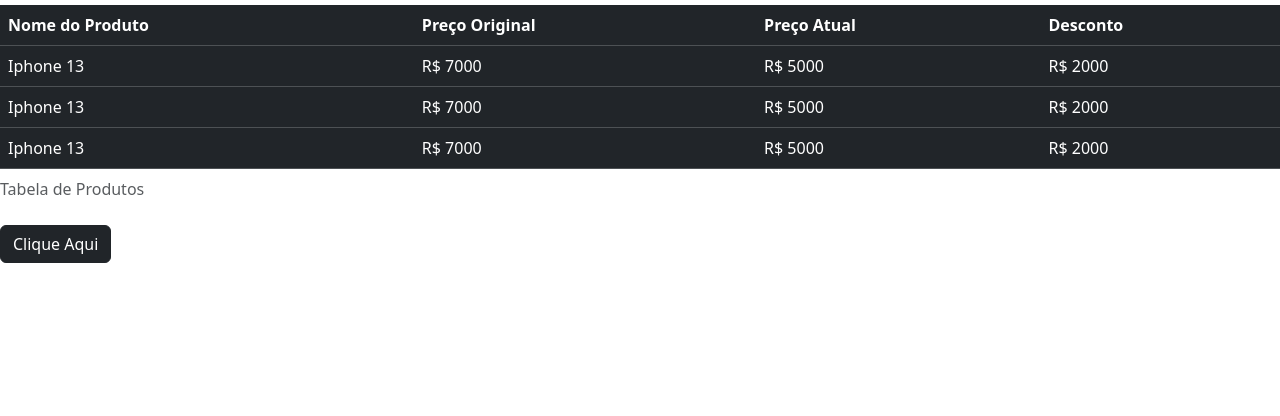
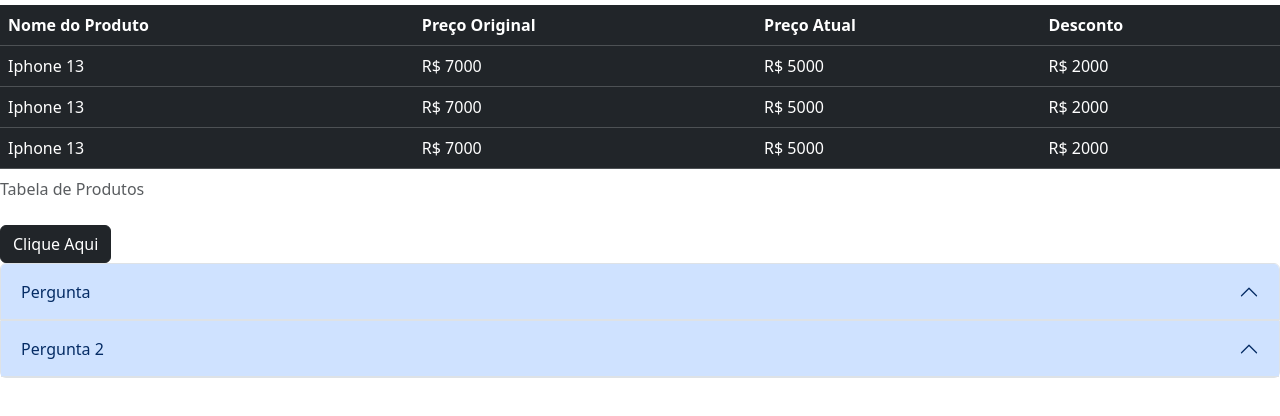
Before and after one commit to PedroHenrique004/curso-ebac-front-end, a plain HTML site: page conteudos/bootstrap/index.html in a window 1280 px wide. Shown: the part 224-640 px from the top of the page. Drawn offline with nearby package versions, Linux system fonts and the light colour scheme.

Commit message:
adicionando o accordion

```diff
--- a/conteudos/bootstrap/index.html
+++ b/conteudos/bootstrap/index.html
@@ -78,6 +78,33 @@
 
     <button class="btn btn-dark">Clique Aqui</button>
 
+    <div class="accordion">
+        <div class="accordion-item">
+            <div class="accordion-header">
+                <button class="accordion-button" data-bs-toggle="collapse" data-bs-target="#resposta1">
+                    Pergunta
+                </button>
+            </div>
+            <div id="resposta1" class="accordion-collapse collapse">
+                <div 1class="accordion-body">
+                    Resposta da pergunta
+                </div>
+            </div>
+        </div>
+        <div class="accordion-item">
+            <div class="accordion-header">
+                <button class="accordion-button" data-bs-toggle="collapse" data-bs-target="#resposta2">
+                    Pergunta 2
+                </button>
+            </div>
+            <div id="resposta2" class="accordion-collapse collapse">
+                <div 1class="accordion-body">
+                    Resposta da pergunta 2
+                </div>
+            </div>
+
+        </div>
+    </div>
 
 
 </body>
```
